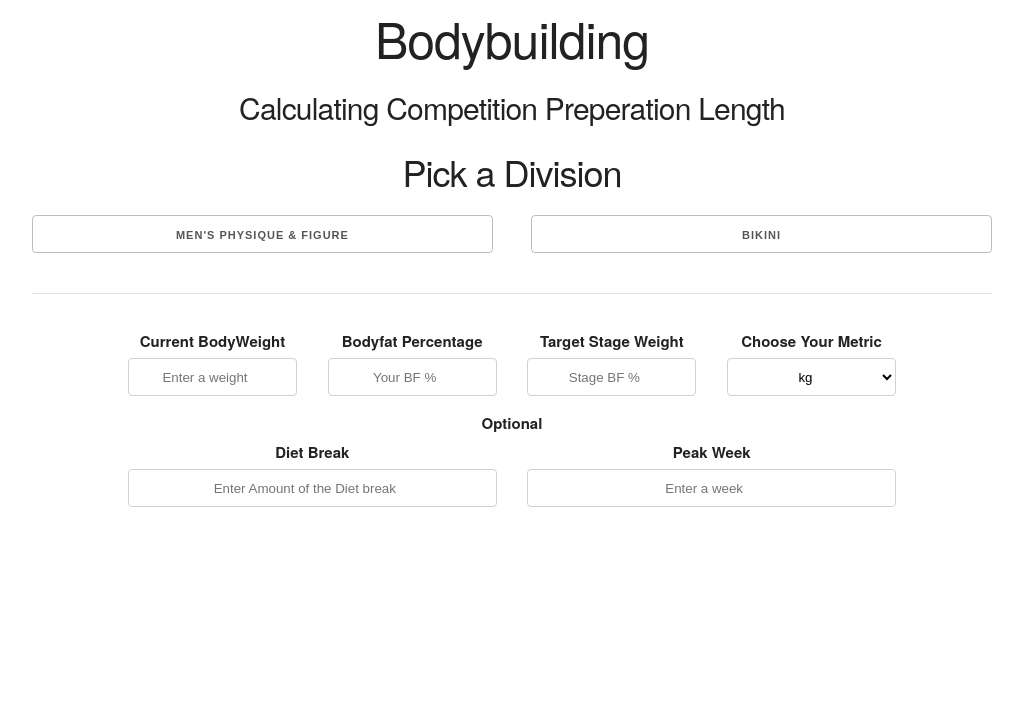
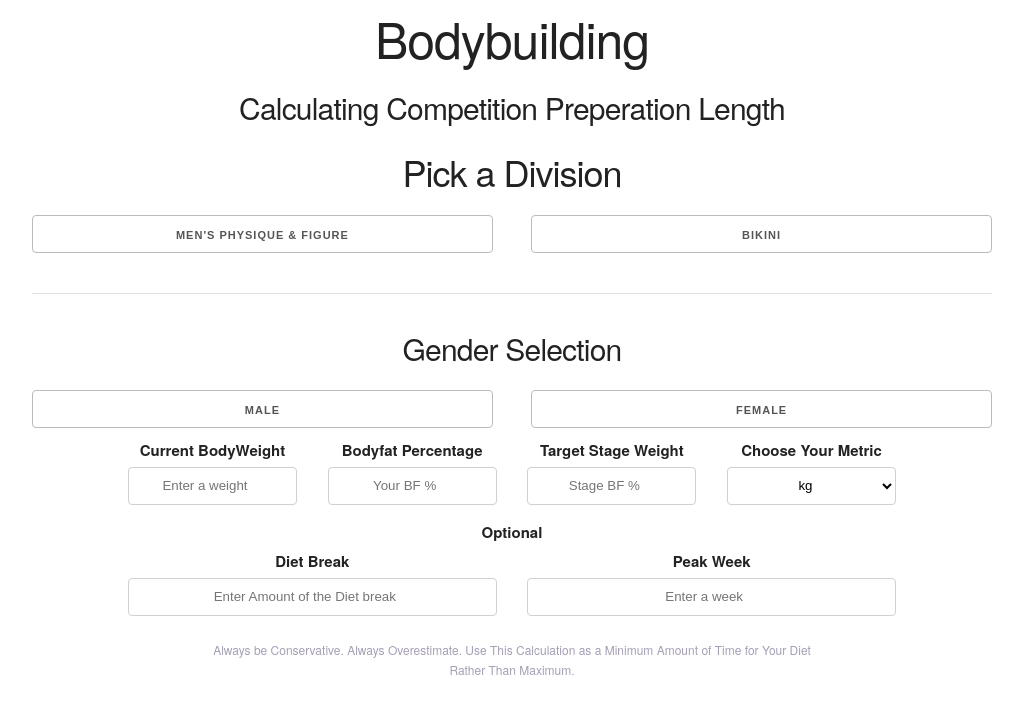
Before and after one commit to Brehbrah/Macro-Calculator, a plain HTML site: page contest-prep.html in a window 1280 px wide. Both pictures are taken after a click on the button "BODYBUILDING". Shown: the whole page, without its empty margins (128-1151 px from the left). Drawn offline with nearby package versions, Linux system fonts and the light colour scheme.

Commit message:
Added Button male female

```diff
--- a/contest-prep.html
+++ b/contest-prep.html
@@ -57,6 +57,20 @@
                     </div><!-- six columns -->
                 </div><!-- row button -->
                 <hr>
+                <div class="section bb-gender">
+                    <div class="row">
+                        <h4>Gender Selection</h4>
+                        <div class="row">
+                            <div class="six columns">
+                                <button id="bb-male" class="u-full-width">Male</button>
+                            </div><!-- six columns -->
+                            <div class="six columns">
+                                <button id="bb-female" class="u-full-width">Female</button>
+                            </div><!-- six columns -->
+                        </div><!-- row button -->
+                    </div><!-- Row Gender Selection -->
+                </div> <!-- section bb-gender -->
+
                 <div class="row">
                     <form id="bb-form-section">
                         <div class="container" style="text-align: center;">
@@ -93,10 +107,23 @@
                                         placeholder="Enter a week">
                                 </div><!-- six columns -->
                             </div>
+                            <div class="container">
+                                <div class="section bb-info">
+                                    <div class="row">
+                                        <div class="twelve columns">
+                                            <p class="warning-tip">Always be Conservative. Always Overestimate. Use
+                                                This Calculation as a Minimum Amount of Time for Your Diet Rather
+                                                Than
+                                                Maximum.</p>
+                                        </div><!-- twelve columns -->
+                                    </div><!-- row -->
+                                </div><!-- section bb-info -->
+                            </div><!-- container -->
 
                         </div> <!-- container -->
                         <div class="twelve columns bb-slider-rate" style="display: none;">
-                            <label for="bb-target-bf-slider" style="margin-top: 20px; margin-bottom: 20px;"> Diet
+                            <label for="bb-target-bf-slider"
+                                style="margin-top: 20px; margin-bottom: 20px; text-align: center;"> Diet
                                 Rate For Each Week</label>
                             <input type="range" list="sliderticks" name="bb-bf-slider" id="bb-slider" min="0.5"
                                 max="1.5" step="0.5" value="0" class="u-full-width">
@@ -106,7 +133,8 @@
                                 <option value="1.0" label="1.5%">
                                     <datalist>
                         </div><!-- twelve columns slider -->
-                        <span class="bb-rate-tip" style="display: none;">This is the <strong>safest</strong> rate to
+                        <span class="bb-rate-tip" style="display: none;">This is the <strong>safest</strong> and
+                            Approriate rate to
                             maximize your muscle retention each week</span>
                 </div><!-- row -->
             </div><!-- row -->
@@ -119,7 +147,15 @@
                     <div class="four columns lbm-txt">
                         <h5 style="text-align: center; color: #106581;">Rate of Loss<br>
                             <span class="bb-rate-loss" style="color: black;">0</span>
-                            <span class="tips">This will be your <strong>average</strong> weight loss each week</span>
+                            <span class="tips">This will be your <strong>average</strong> weight loss each
+                                week</span>
+                    </div><!-- four columns -->
+                    <div class="four columns lbm-txt">
+                        <h5 style="text-align: center; color: #106581;">To Diet<br>
+                            <span class="bb-week-diet" style="color: black;">0</span>
+                            <span class="tips"><strong>Roughly</strong> Amount of the Week you need to diet to be
+                                stage
+                                reay</span>
                     </div><!-- four columns -->
                     <div class="four columns lbm-txt">
                         <h5 style="text-align: center; color: #106581;">Stage Ready<br>
@@ -128,34 +164,31 @@
                                     class="bb-stage-ready-target"><strong></strong></span>
                                 Weeks to Reach Stage Condition</span>
                     </div><!-- four columns -->
-                    <div class="four columns lbm-txt">
-                        <h5 style="text-align: center; color: #106581;">Week to Diet<br>
-                            <span class="bb-week-diet" style="color: black;">0</span>
-                            <span class="tips"><strong>Roughly</strong> Amount of the Week you need to diet to be stage
-                                reay</span>
-                    </div><!-- four columns -->
                 </div><!-- row -->
                 <div class="container">
                     <div class="row">
                         <div class="three columns lbm-txt">
                             <h5 style="text-align: center; color: #106581;">LBM<br>
                                 <span class="bb-lbm" style="color: black;">0</span>
-                                <span class="tips">Lean Body Mass describes the <strong>entire weight</strong> of your
+                                <span class="tips">Lean Body Mass describes the <strong>entire weight</strong> of
+                                    your
                                     body
                                     minus the fat</span>
                             </h5>
                         </div><!-- three columns -->
                         <div class="three columns lost-weight-txt">
-                            <h5 style="text-align: center; color: #106581;">Lost Body Fat<br>
+                            <h5 style="text-align: center; color: #106581;">Body Fat Lost<br>
                                 <span class="bb-lost-bf" style="color: black;">0</span>
-                                <span class="tips">This is what you lost <strong>only</strong> bodyfat to get into the
+                                <span class="tips">This is what you lost <strong>only</strong> bodyfat to get into
+                                    the
                                     shape</span>
                             </h5>
                         </div><!-- three columns -->
                         <div class="three columns counter-weight-txt">
                             <h5 style="text-align: center; color: #106581;">Counter Losses<br>
                                 <span class="bb-counter-bf" style="color: black;">0</span>
-                                <span class="tips">This is to <strong>Counter</strong> Potentionally LBM losses</span>
+                                <span class="tips">This is to <strong>Counter</strong> Potentionally LBM
+                                    losses</span>
                             </h5>
                         </div><!-- three columns -->
                         <div class="three columns stage-weight-txt">
--- a/script/cont-prep.js
+++ b/script/cont-prep.js
@@ -25,7 +25,6 @@ class UI {
       let stageWeight = getID("bb-stage-weight").value;
       let dietBreak = getID("bb-diet-break-input").value;
       let peakWeek = getID("bb-peak-week-input").value;
-
       // Used for getting the dropbox window of the kg/lbs
       var metric = document.getElementById("bb-metric");
       var metVal = metric.options[metric.selectedIndex].value;
--- a/style.css
+++ b/style.css
@@ -6,7 +6,7 @@
   text-align: center;
 }
 
-h3 {
+h3, h4 {
   text-align: center;
 }
 
@@ -107,7 +107,7 @@ td {
   text-align: center;
 }
 
-.tips, .bb-rate-tip {
+.tips, .bb-rate-tip, .warning-tip {
   text-align: center;
   display: block;
   margin-top: 0.8em;
```
